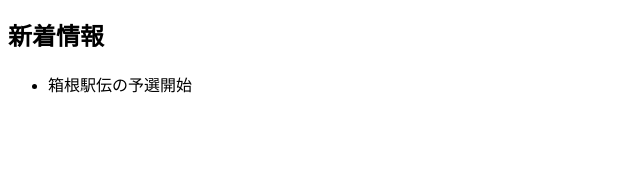
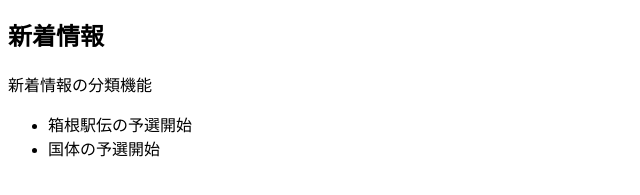
Before and after one commit to zdis56-zdrive/sports, a plain HTML site: page index.html in a window 1280 px wide. Shown: the part 123-318 px from the top of the page, without its empty margins (0-640 px from the left). Drawn offline with Linux system fonts and the light colour scheme.

Commit message:
新着情報の完成

```diff
--- a/index.html
+++ b/index.html
@@ -5,6 +5,8 @@
   <li>Volleyball</li>
 </ul>
 <h2>新着情報</h2>
+<p>新着情報の分類機能</p>
 <ul>
   <li>箱根駅伝の予選開始</li>
+  <li>国体の予選開始</li>
 </ul>
```
